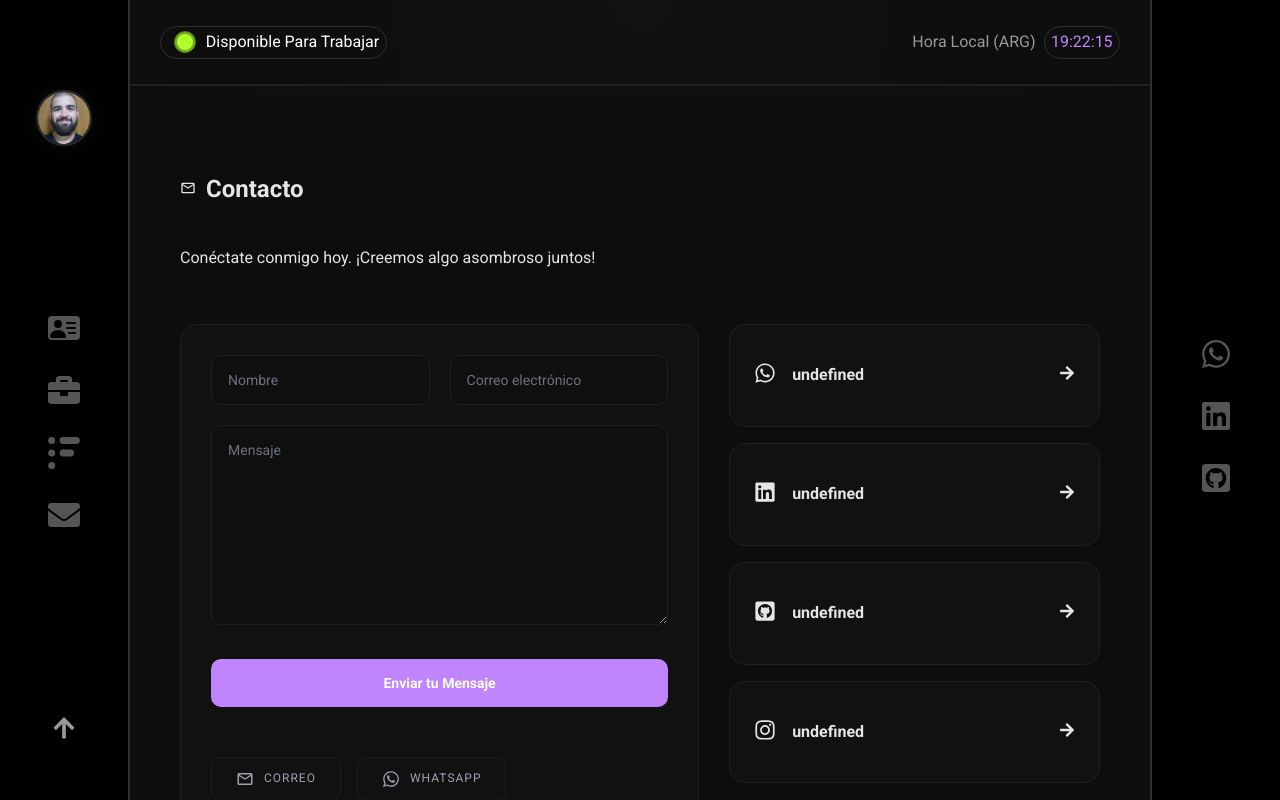
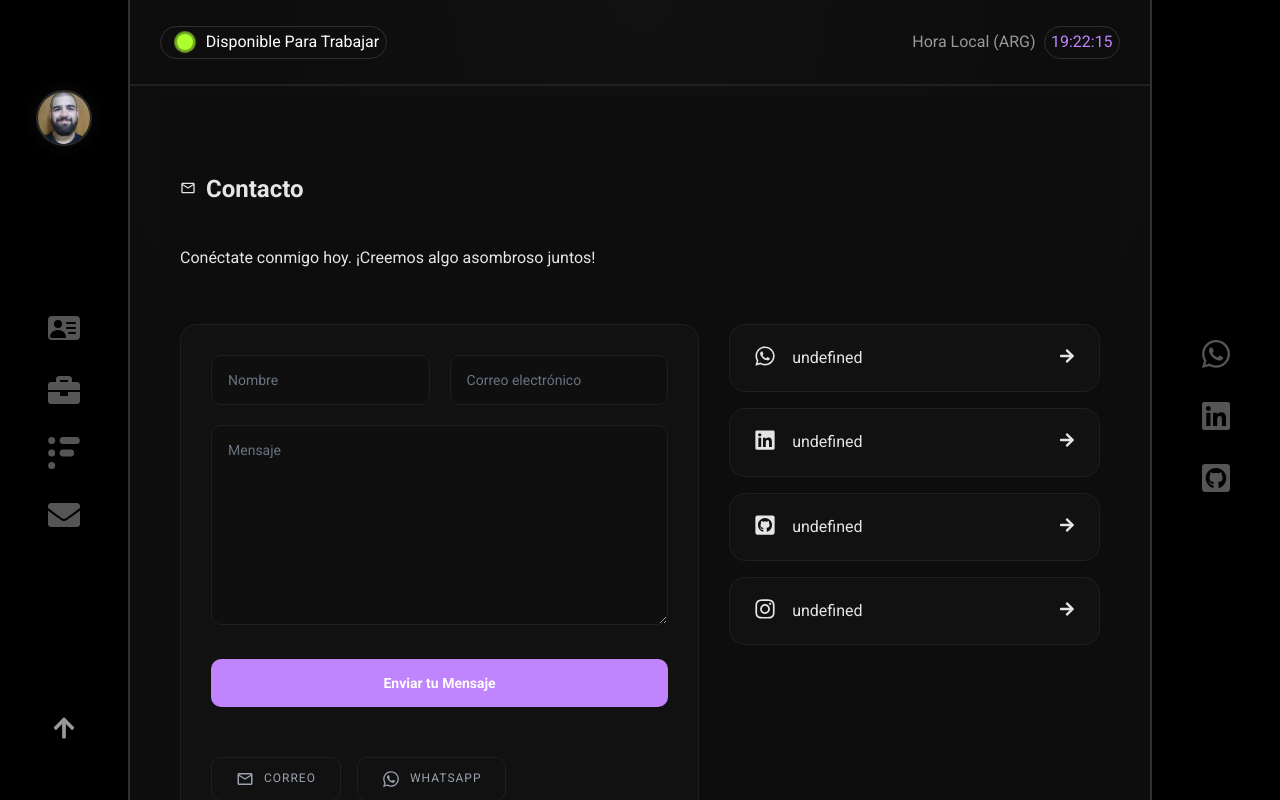
Before and after one commit to PabloDanielChavez/portafolio, a Next.js app in the folder portafolio-frontend/: page /contacto in a window 1280 px wide. Built offline with nearby package versions, Linux system fonts and the light colour scheme; no server answers.

Commit message:
Accessibility: Estructura semantica

```diff
--- a/portafolio-frontend/src/components/sections/Contacto.tsx
+++ b/portafolio-frontend/src/components/sections/Contacto.tsx
@@ -174,7 +174,7 @@ export default function Contacto({ perfil }: Props) {
                                                 {red.icon}
                                             </div>
                                             <div className={style_contacto.contacto_social_info}>
-                                                <h4 className={style_contacto.contacto_social_count}>{red.dato}</h4>
+                                                <span className={style_contacto.contacto_social_count}>{red.dato}</span>
                                             </div>
                                         </div>
                                         <div className={style_contacto.contacto_social_arrow}>
```
